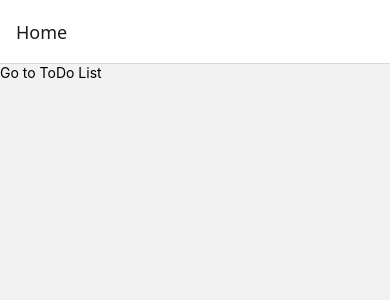
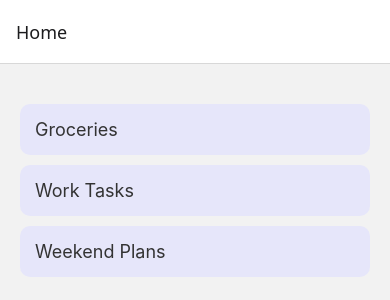
Before and after one commit to cSScripter/todolist, a React Native app: screen /Home in a window 390 px wide. Shown: the top 300 px of the page. Built offline with nearby package versions, Linux system fonts and the light colour scheme.

Commit message:
Basic HomeScreen Functionality and StyleSheet

```diff
--- a/screens/HomeScreen.js
+++ b/screens/HomeScreen.js
@@ -1,12 +1,29 @@
 import React from 'react';
-import { View, Text, TouchableOpacity } from 'react-native';
+import { View, Text, TouchableOpacity, FlatList, StyleSheet } from 'react-native';
+import styles from '../styles/HomeScreen.styles';
+
+const dummyLists = [
+  { id: '1', title: 'Groceries' },
+  { id: '2', title: 'Work Tasks' },
+  { id: '3', title: 'Weekend Plans' },
+];
 
 function HomeScreen({ navigation }) {
+    const renderItem = ({ item }) => (
+        <TouchableOpacity
+            style={styles.listItem}
+            onPress={() => navigation.navigate('ToDoList', { title: item.title })}
+            >
+                <Text style={styles.listTitle}>{item.title}</Text>
+            </TouchableOpacity>
+    );
+
     return (
-        <View>
-            <TouchableOpacity onPress={() => navigation.navigate('ToDoList', { title: 'My List'})}>
-                <Text>Go to ToDo List</Text>
-            </TouchableOpacity>
+        <View style={styles.container}>
+            <FlatList
+                data={dummyLists}
+                keyExtractor={(item) => item.id}
+                renderItem={renderItem} />
         </View>
     );
 }
--- /dev/null
+++ b/styles/HomeScreen.styles.js
@@ -0,0 +1,20 @@
+import { StyleSheet } from 'react-native';
+
+const styles = StyleSheet.create({
+  container: {
+    padding: 20,
+    marginTop: 20,
+  },
+  listItem: {
+    backgroundColor: '#e6e6fa',
+    padding: 15,
+    marginBottom: 10,
+    borderRadius: 10,
+  },
+  listTitle: {
+    fontSize: 18,
+    color: '#333',
+  },
+});
+
+export default styles;
```
